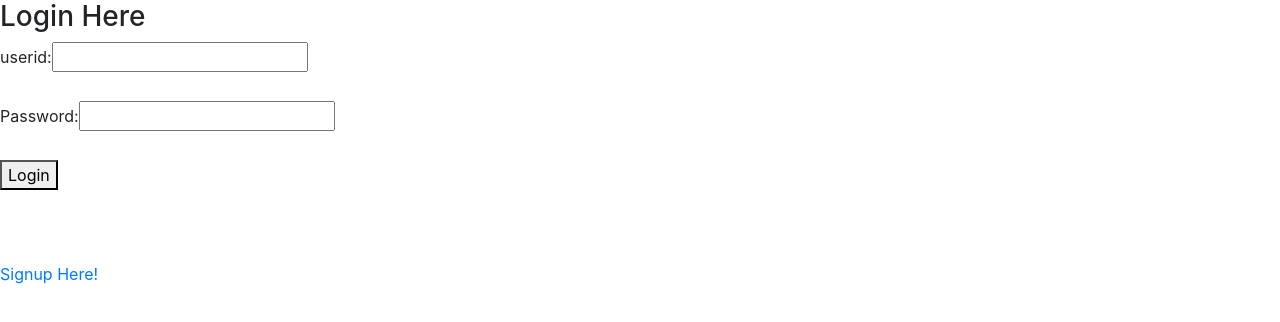
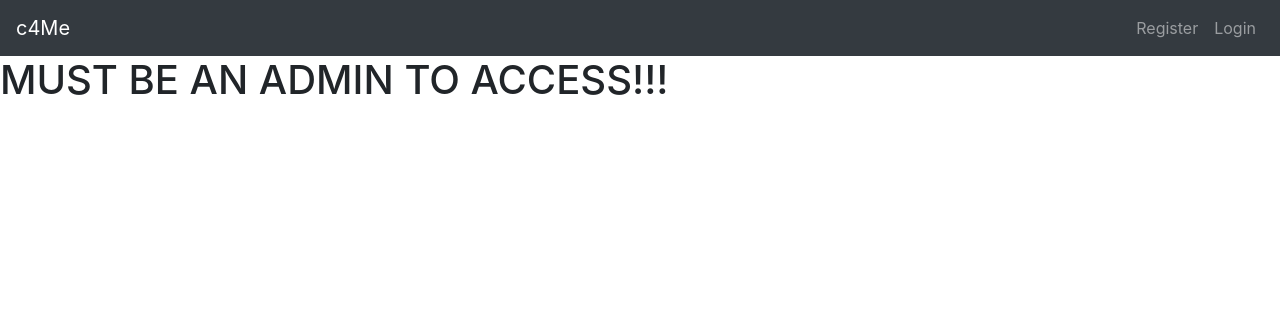
Before and after one commit to lyzhng/c4me, a React (Create React App) app in the folder client/: page /admin in a window 1280 px wide. Before the commit this address led to /login. Shown: the top 322 px of the page. Built offline with nearby package versions, Linux system fonts and the light colour scheme; no server answers.

Commit message:
Added admin and search for colleges authentication and routing

```diff
--- a/client/src/App.js
+++ b/client/src/App.js
@@ -9,23 +9,16 @@ import Navbar from './components/navbar/CNavbar';
 import Admin from './components/admin/Admin.jsx';
 
 export default class App extends React.Component {
-  state = {
-    userid: ""
-  }
 
-  changeUserid = (name) =>{
-    this.setState(userid);
-  }
-
-  componentDidMount(){
-    this.setState({userid: ""});
+  refresh = () =>{
+		this.setState({});
   }
 
   render(){
-    const navAuth = Auth(Navbar);
+    const NavAuth = Auth(Navbar);
     return (
       <div className="App">
-        <navAuth userid ={this.state.userid} changeUserid = {this.changeUserid} />
+        <NavAuth />
        <BrowserRouter>
               <Switch>
                 <Route exact path = "/" component = {HomeScreen} />
--- a/client/src/components/admin/Admin.jsx
+++ b/client/src/components/admin/Admin.jsx
@@ -1,5 +1,8 @@
 import React from 'react';
-import Axios from 'axios'
+import Axios from 'axios';
+import {Redirect} from 'react-router-dom';
+
+
 export default class Admin extends React.Component{
 	state = {
 		status: ""
@@ -55,6 +58,7 @@ export default class Admin extends React.Component{
 	}
 
 	render(){
+		if(this.props.userid && this.props.userid === "admin")
 			return(
 				<div>
 					<button onClick = {this.scrapeCollegeRankings}>Scrape College Rankings</button>
@@ -73,5 +77,10 @@ export default class Admin extends React.Component{
 					</div>
 				</div>
 			);
+		return (
+			<div>
+				<h1>MUST BE AN ADMIN TO ACCESS!!!</h1>
+			</div>
+		)
 	}
 }
--- a/client/src/components/auth/Auth.jsx
+++ b/client/src/components/auth/Auth.jsx
@@ -1,6 +1,6 @@
 import React, { Component } from 'react';
-import { Redirect } from 'react-router-dom';
-import axios from 'axios'
+import axios from 'axios';
+
 export default function Auth(AuthorizedComponent) {
   return class extends Component {
     constructor() {
@@ -8,18 +8,17 @@ export default function Auth(AuthorizedComponent) {
       this.state = {
         loading: true,
         redirect: false,
+        userid: ""
       };
     }
 
     componentDidMount() {
       axios.get('/checkToken').then(res => {
         if(res.data.user === "admin"){
-          this.props.changeUserid("admin");
-          this.setState({ loading: false});
+          this.setState({ loading: false, userid: "admin"});
         }
         else{
-          this.props.changeUserid(res.data.user);
-          this.setState({loading: false});
+          this.setState({loading: false, userid: res.data.userid});
         }
       }).catch(err => {
         this.setState({ loading: false, redirect: true });
@@ -33,9 +32,9 @@ export default function Auth(AuthorizedComponent) {
         return null;
       }
       if (redirect) {
-        return <Redirect to="/login" />;
+        return <AuthorizedComponent {...this.props}/>;
       }
-      return <AuthorizedComponent {...this.props} />;
+      return <AuthorizedComponent {...this.props} userid = {this.state.userid}/>;
     }
   }
 }
--- a/client/src/components/auth/Login.jsx
+++ b/client/src/components/auth/Login.jsx
@@ -20,7 +20,13 @@ export default class Login extends React.Component{
         event.preventDefault();
         let user = { userid:this.state.userid, password:this.state.password}
         axios.post("/api/login", user).then(res=>{
-            this.props.history.push("/blah");
+					console.log(res.data);
+					if(res.data.userid === "admin"){
+						window.location.href = "/admin";
+					}
+					else{
+					window.location.href = "/";
+					}
         }).catch(err=>{
             this.setState({err:"Incorrect  userid or password"})
         });
--- a/client/src/components/auth/Register.jsx
+++ b/client/src/components/auth/Register.jsx
@@ -54,8 +54,8 @@ export default class Register extends React.Component{
                 <br/>
                 <br/></span>
             </div>
-             <a href="/login">Login</a>
-             </div>
+            <a href="/login">Login</a>
+            </div>
         )
     }
 }
--- a/client/src/components/college/SearchColleges.jsx
+++ b/client/src/components/college/SearchColleges.jsx
@@ -1,5 +1,6 @@
 import React from 'react';
 import Axios from 'axios';
+import {Redirect} from 'react-router-dom';
 
 export default class SearchColleges extends React.Component{
     state = {
@@ -27,6 +28,7 @@ export default class SearchColleges extends React.Component{
     }
 
     render(){
+			if(this.props.userid)
         return(
             <div>
 							<h1>Search for Colleges!</h1>
@@ -35,6 +37,7 @@ export default class SearchColleges extends React.Component{
 							<input type="text" name = "name" onChange ={this.handleChange} />
 							<button onClick= {this.search}>Search</button>
             </div>
-        )
-    }
+				)
+				return <Redirect to = "/login" />;
+		}
 }
--- a/client/src/components/navbar/CNavbar.jsx
+++ b/client/src/components/navbar/CNavbar.jsx
@@ -2,6 +2,7 @@ import React from 'react';
 import Navbar from 'react-bootstrap/Navbar';
 import Nav from 'react-bootstrap/Nav';
 import Button from 'react-bootstrap/Button';
+import { useHistory } from "react-router-dom";
 
 export default class CNavbar extends React.Component{
 	state = {
@@ -12,20 +13,25 @@ export default class CNavbar extends React.Component{
 	logout = (event)=>{
         event.preventDefault();
         document.cookie = 'token=;expires=Thu, 01 Jan 1970 00:00:01 GMT;';
-        this.props.history.push('/login');
+		window.location.href = "/login";
 	}
 
 	componentDidMount(){
-		if(this.props.userid)
+		if(this.props.userid && this.props.userid !== "admin"){
 			this.setState({visibility: "visible", userid:this.props.userid});
-		else
+		}
+		else if(this.props.userid && this.props.userid === "admin"){
+			this.setState({visibility: "hidden", userid:"admin"})
+		}
+		else{
 			this.setState({visibility: "hidden", userid:""});
+		}
 	}
 
 	render(){
 		return(
 			<Navbar collapseOnSelect expand="lg" bg="dark" variant="dark">
-			<Navbar.Brand href="#home">c4Me</Navbar.Brand>
+			<Navbar.Brand href="/">c4Me</Navbar.Brand>
 			<Navbar.Toggle aria-controls="responsive-navbar-nav" />
 			<Navbar.Collapse id="responsive-navbar-nav">
 			<Nav className="mr-auto" style ={{visibility: this.state.visibility}}>
@@ -33,7 +39,9 @@ export default class CNavbar extends React.Component{
 				<Nav.Link href="/highschools">High Schools</Nav.Link>
 			</Nav>
 			<Nav>
-			{this.state.userid ? <React.Fragment><Nav.Link href={"/profile"+this.state.userid}>My Profile</Nav.Link><Button onClick = {this.logout}>Logout</Button></React.Fragment> : <React.Fragment><Nav.Link href="/register">Register</Nav.Link><Nav.Link href="/login">Login</Nav.Link></React.Fragment>
+			{this.state.userid ?
+			this.state.userid !== "admin" ? <React.Fragment><Nav.Link href={"/profile/"+this.state.userid}>My Profile</Nav.Link><Button onClick = {this.logout}>Logout</Button></React.Fragment> : <Button onClick = {this.logout}>Logout</Button>
+			: <React.Fragment><Nav.Link href="/register">Register</Nav.Link><Nav.Link href="/login">Login</Nav.Link></React.Fragment>
 			}
 			</Nav>
 			</Navbar.Collapse>
```
Also changed, not shown: client/src/components/home/LoggedIn.jsx (deleted, +0 -13 lines).
